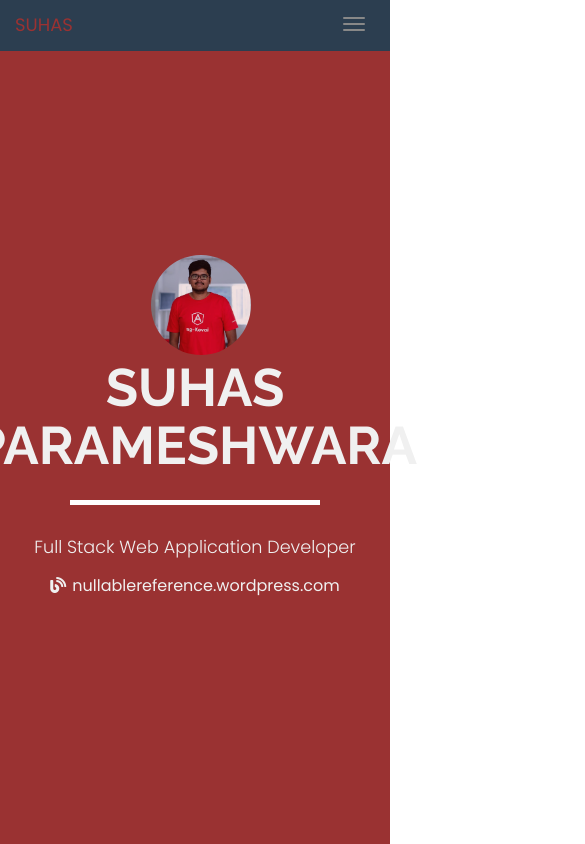
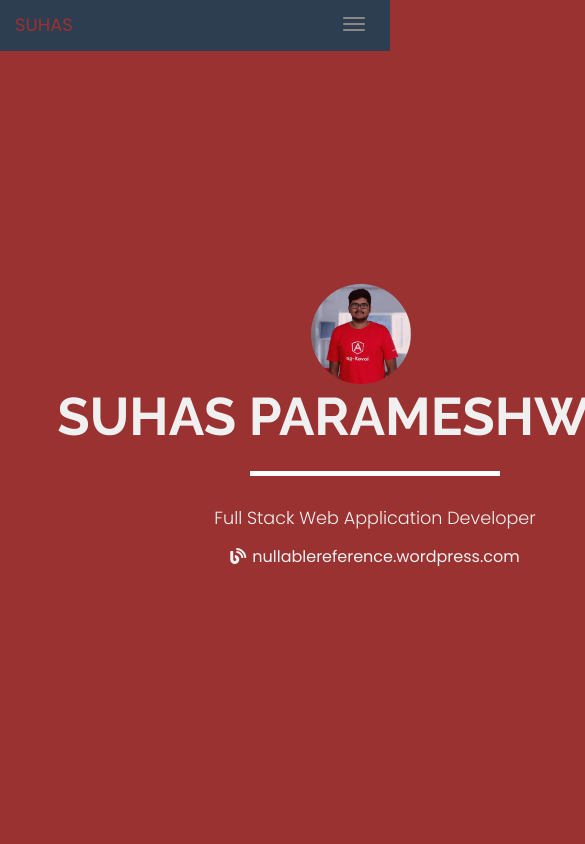
Before and after one commit to SuhasParameshwara/MyPortfolio, a plain HTML site: page index.html in a window 390 px wide. Shown: the top 844 px of the page, 585 px wide, since content can reach past the window. Drawn offline with nearby package versions, Linux system fonts and the light colour scheme.

Commit message:
Made changes to css

```diff
--- a/css/portfolioStyle.css
+++ b/css/portfolioStyle.css
@@ -46,6 +46,12 @@ html {
  * 980px / 16px = 61.25em
 */
 
+@media screen and (max-width: 400px) {
+  body {
+     width:670px;
+  }
+}
+
 /* 1200px / 16px = 75em */
 @media (max-width: 75em) {
   html {
@@ -64,6 +70,18 @@ html {
 @media (max-width: 28.75em) {
   html {
     font-size: 55%;
+  }
+}
+
+@media screen and (max-width: 800px) {
+  body {
+      width: 450px;
+  }
+}
+
+@media screen and (max-width: 1020px) {
+  body {
+      width: 750px;
   }
 }
 
--- a/index.html
+++ b/index.html
@@ -3,6 +3,8 @@
 
 <head>
   <meta charset="UTF-8">
+  <meta name="viewport" content="width=device-width, initial-scale=1">
+  <meta http-equiv="X-UA-Compatible" content="IE=edge">
   <link rel="stylesheet" href="https://use.fontawesome.com/releases/v5.8.2/css/all.css"
     integrity="sha384-oS3vJWv+0UjzBfQzYUhtDYW+Pj2yciDJxpsK1OYPAYjqT085Qq/1cq5FLXAZQ7Ay" crossorigin="anonymous" />
   <link href="https://fonts.googleapis.com/css?family=Poppins:200i,300,400&display=swap" rel="stylesheet" />
```
